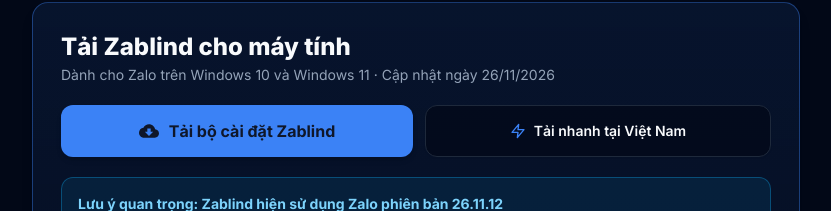
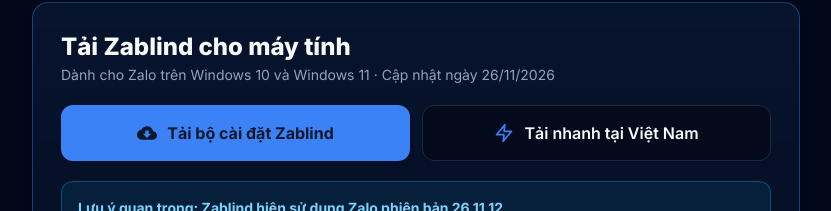
Before and after one commit to oceanondawave/zablind, a plain HTML site: page docs/index.html in a window 1280 px wide. Shown: the part 326-537 px from the top of the page, without its empty margins (224-1055 px from the left). Drawn offline with nearby package versions, Linux system fonts and the light colour scheme; no server answers.

Commit message:
style(web): equalize height of hero download buttons

```diff
--- a/docs/index.html
+++ b/docs/index.html
@@ -214,9 +214,9 @@
             </div>
 
             <!-- Download Action Buttons (First in Hero for instant UX) -->
-            <div class="flex flex-col sm:flex-row items-stretch gap-3" id="hero-download-buttons">
+            <div class="grid grid-cols-1 sm:grid-cols-2 gap-3" id="hero-download-buttons">
                 <a id="btn-primary-download" href="https://github.com/oceanondawave/zablind/releases/download/v2.1.5/ZablindInstaller_v2.1.5.exe"
-                   class="inline-flex items-center justify-center gap-2.5 rounded-xl bg-primary text-primary-foreground font-bold px-6 py-3.5 min-h-[52px] sm:flex-1 text-base shadow-md hover:bg-primary/90 focus-visible:outline-none focus-visible:ring-2 focus-visible:ring-ring focus-visible:ring-offset-2 transition-all active:scale-[0.99]"
+                   class="inline-flex items-center justify-center gap-2.5 w-full h-full min-h-[56px] rounded-xl border border-transparent bg-primary text-primary-foreground font-bold px-6 py-3.5 text-sm sm:text-base text-center shadow-md hover:bg-primary/90 focus-visible:outline-none focus-visible:ring-2 focus-visible:ring-ring focus-visible:ring-offset-2 transition-all active:scale-[0.99]"
                    aria-label="Tải bộ cài đặt Zablind bản mới nhất">
                     <svg aria-hidden="true" class="h-5 w-5 fill-current shrink-0" viewBox="0 0 24 24">
                         <path d="M19.35 10.04C18.67 6.59 15.64 4 12 4 9.11 4 6.6 5.64 5.35 8.04 2.34 8.36 0 10.91 0 14c0 3.31 2.69 6 6 6h13c2.76 0 5-2.24 5-5 0-2.64-2.05-4.78-4.65-4.96zM17 13l-5 5-5-5h3V9h4v4h3z"/>
@@ -225,9 +225,9 @@
                 </a>
 
                 <a id="btn-mirror-download" href="https://ghfast.top/https://github.com/oceanondawave/zablind/releases/download/v2.1.5/ZablindInstaller_v2.1.5.exe"
-                   class="inline-flex items-center justify-center gap-2 rounded-xl border border-input bg-background/70 hover:bg-accent hover:text-accent-foreground font-semibold px-5 py-3.5 min-h-[52px] sm:flex-1 text-sm shadow-sm focus-visible:outline-none focus-visible:ring-2 focus-visible:ring-ring transition-colors"
+                   class="inline-flex items-center justify-center gap-2.5 w-full h-full min-h-[56px] rounded-xl border border-input bg-background/70 hover:bg-accent hover:text-accent-foreground font-semibold px-6 py-3.5 text-sm sm:text-base text-center shadow-sm focus-visible:outline-none focus-visible:ring-2 focus-visible:ring-ring transition-colors"
                    aria-label="Tải qua đường truyền tốc độ cao tại Việt Nam">
-                    <svg aria-hidden="true" class="h-4 w-4 text-primary shrink-0" viewBox="0 0 24 24" fill="none" stroke="currentColor" stroke-width="2" stroke-linecap="round" stroke-linejoin="round">
+                    <svg aria-hidden="true" class="h-5 w-5 text-primary shrink-0" viewBox="0 0 24 24" fill="none" stroke="currentColor" stroke-width="2" stroke-linecap="round" stroke-linejoin="round">
                         <polygon points="13 2 3 14 12 14 11 22 21 10 12 10 13 2"></polygon>
                     </svg>
                     <span>Tải nhanh tại Việt Nam</span>
```
